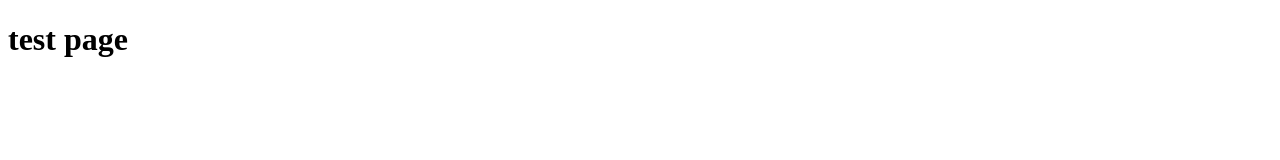
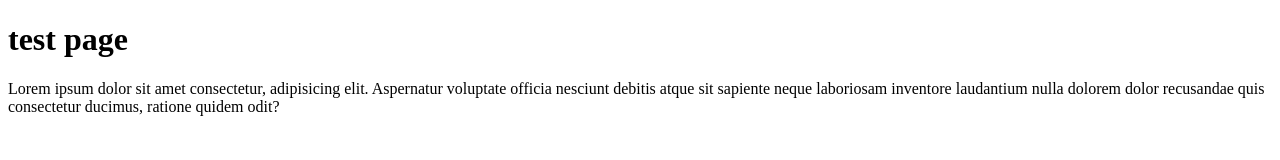
Before and after one commit to atliv/test, a plain HTML site: page index.html in a window 1280 px wide. Drawn offline with Linux system fonts and the light colour scheme.

Commit message:
adding p tags

```diff
--- a/index.html
+++ b/index.html
@@ -7,5 +7,11 @@
   </head>
   <body>
     <h1>test page</h1>
+    <p>
+      Lorem ipsum dolor sit amet consectetur, adipisicing elit. Aspernatur
+      voluptate officia nesciunt debitis atque sit sapiente neque laboriosam
+      inventore laudantium nulla dolorem dolor recusandae quis consectetur
+      ducimus, ratione quidem odit?
+    </p>
   </body>
 </html>
```
